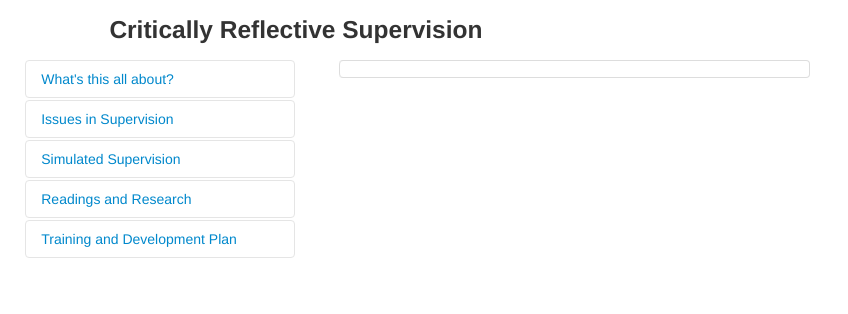
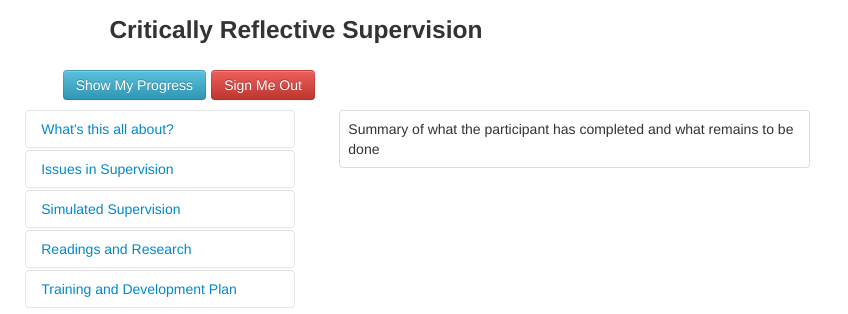
Before and after one commit to psykobabble/Supervision-2, a plain HTML site: page index.html in a window 1280 px wide. Both pictures are taken after typing "name@example.com", "Sample123" into the empty fields and a click on the button "Sign in". Shown: the whole page, without its empty margins (0-848 px from the left). Drawn offline with nearby package versions, Linux system fonts and the light colour scheme; files that its build step writes are made by us from their sources.

Commit message:
sorted some more bits
There are times when only the expression d'uh will cover it. I wasn't
feeling the love for Bootstrap's fluid grid thingy as it didn't seem to
make any appreciable difference until I realised that the path to the
link in the head pointed to a folder that didn't exist. Oh well, it
plays much more nicely now.

```diff
--- a/index.html
+++ b/index.html
@@ -1,16 +1,27 @@
 <!DOCTYPE html>
+<meta charset="utf-8">
 <html>
   <head>
     <title>Critically Reflective Supervision</title>
     <meta name="viewport" content="width=device-width, initial-scale=1.0">
     <!-- Bootstrap -->
     <link href="css/bootstrap.min.css" rel="stylesheet" media="screen">
-    <link href="assets/css/bootstrap-responsive.css" rel="stylesheet">
+    <link href="css/bootstrap-responsive.css" rel="stylesheet">
   </head>
   <body>
-        <div class="row-fluid">
-          <div class="span12">
-            <h3 class="offset1"> Critically Reflective Supervision</h3>
+      <div class="row-fluid">
+        <div class="span12">
+          <h3 class="offset1">Critically Reflective Supervision</h3>
+            <div class="row-fluid">
+              <div class="span7">
+                <div class="offset1">
+                  <div class="btn-toolbar">
+                    <button class="btn btn-info" onlick="$('#progress').show().siblings().hide(); return false;">Show My Progress</button>
+                    <button class="btn btn-danger" onclick="$('#sign-in').show().siblings().hide(); return false;">Sign Me Out</button>
+                  </div>
+                </div>
+              </div>
+            </div>
           </div>
         <div class="row-fluid">
           <div class="span3">
@@ -98,10 +109,13 @@
                           <label class="checkbox">
                             <input type="checkbox"> Remember me
                           </label>
-                          <button onclick="$('#sign-in').toggle(); return false;"type="submit" class="btn">Sign in</button>
+                          <button onclick="$('#sign-in').hide(); $('#progress').show(); return false;"type="submit" class="btn">Sign in</button>
                         </div>
                       </div>
                       </form>
+                  </div>
+                  <div id="progress" hidden>
+                    Summary of what the participant has completed and what remains to be done
                   </div>
                   <div id="topic1a" hidden>
                     put some stuff for the case study here
@@ -129,6 +143,7 @@
             </div>
           </div>
         </div>
+      </div>
 
     <script src="http://code.jquery.com/jquery.js"></script>
     <script src="js/bootstrap.min.js"></script>
```
